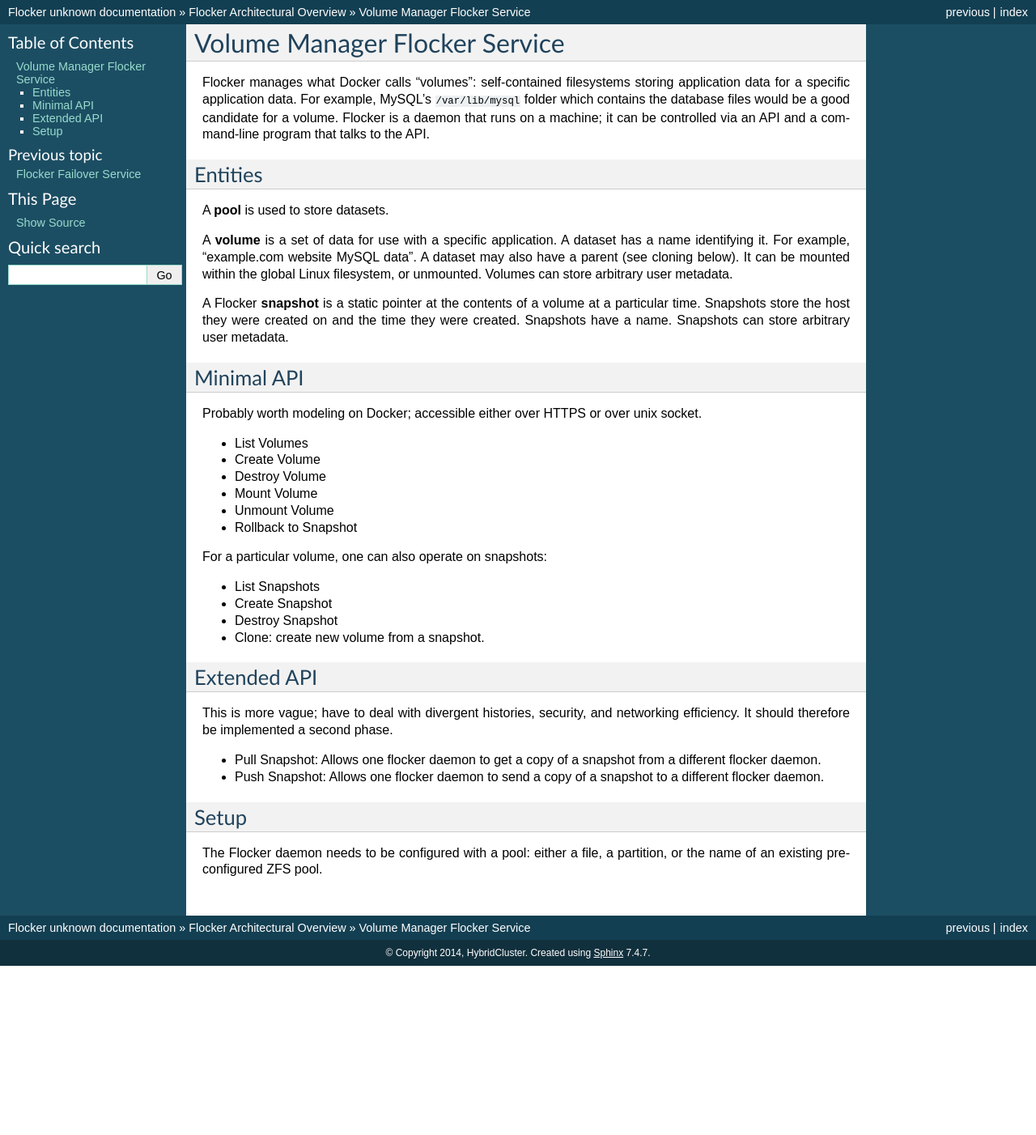
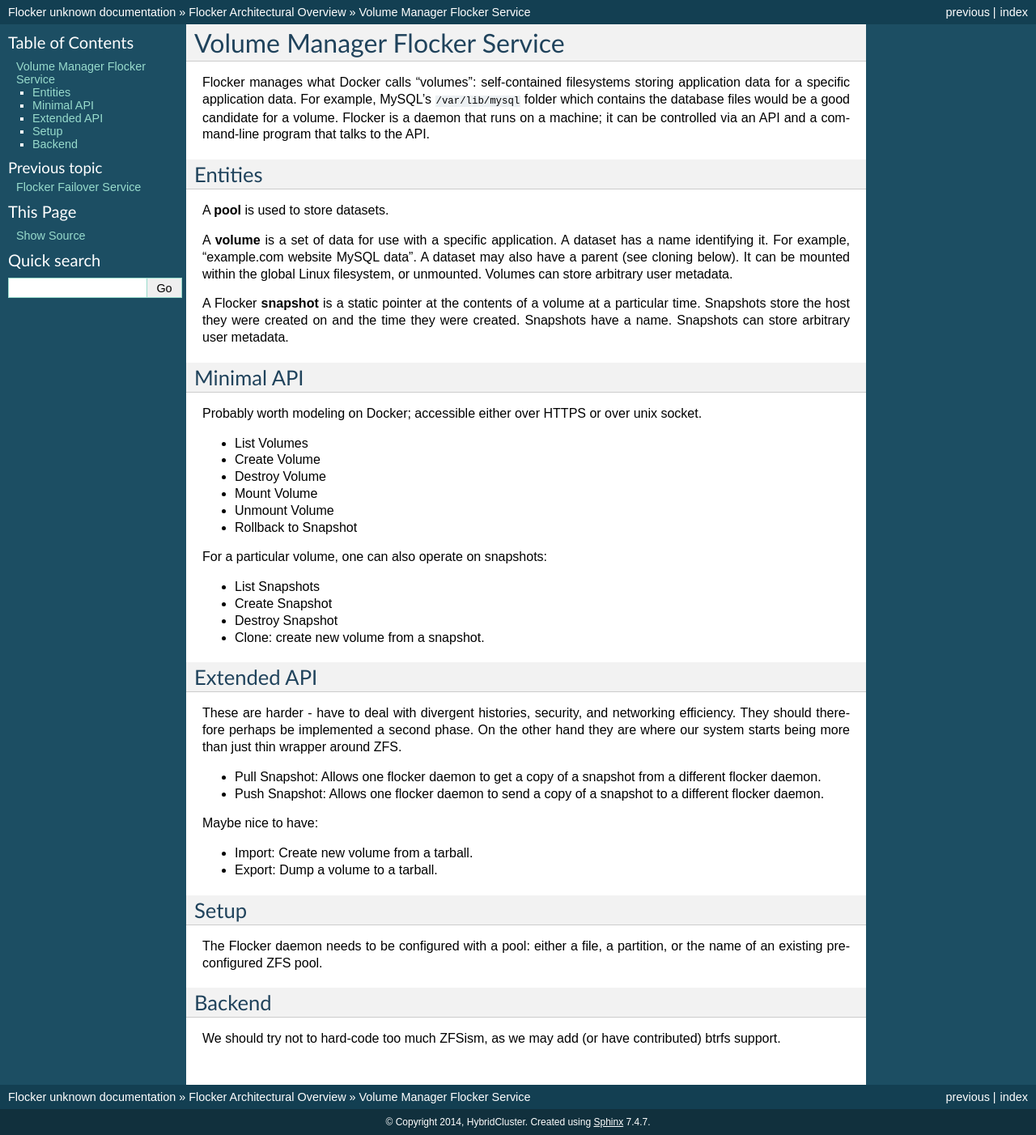
Before and after one commit to ClusterHQ/flocker, a Sphinx documentation site: the page built from docs/architecture/volumemanager.rst, in a window 1280 px wide. Shown: the whole page at 81% size. Built offline with Sphinx 7.4.7, drawn with Linux system fonts in a browser that asks for light colours; before the commit the page ends 1193 px from its top, so only the background shows below that.

Commit message:
More notes.

```diff
--- a/docs/architecture/volumemanager.rst
+++ b/docs/architecture/volumemanager.rst
@@ -24,7 +24,6 @@
 Snapshots can store arbitrary user metadata.
 
 
-
 Minimal API
 ===========
 
@@ -48,15 +47,26 @@
 Extended API
 ============
 
-This is more vague; have to deal with divergent histories, security, and networking efficiency.
-It should therefore be implemented a second phase.
+These are harder - have to deal with divergent histories, security, and networking efficiency.
+They should therefore perhaps be implemented a second phase.
+On the other hand they are where our system starts being more than just thin wrapper around ZFS.
 
 * Pull Snapshot: Allows one flocker daemon to get a copy of a snapshot from a different flocker daemon.
 * Push Snapshot: Allows one flocker daemon to send a copy of a snapshot to a different flocker daemon.
 
+Maybe nice to have:
+
+* Import: Create new volume from a tarball.
+* Export: Dump a volume to a tarball.
 
 
 Setup
 =====
 
 The Flocker daemon needs to be configured with a pool: either a file, a partition, or the name of an existing pre-configured ZFS pool.
+
+
+Backend
+=======
+
+We should try not to hard-code too much ZFSism, as we may add (or have contributed) btrfs support.
```
